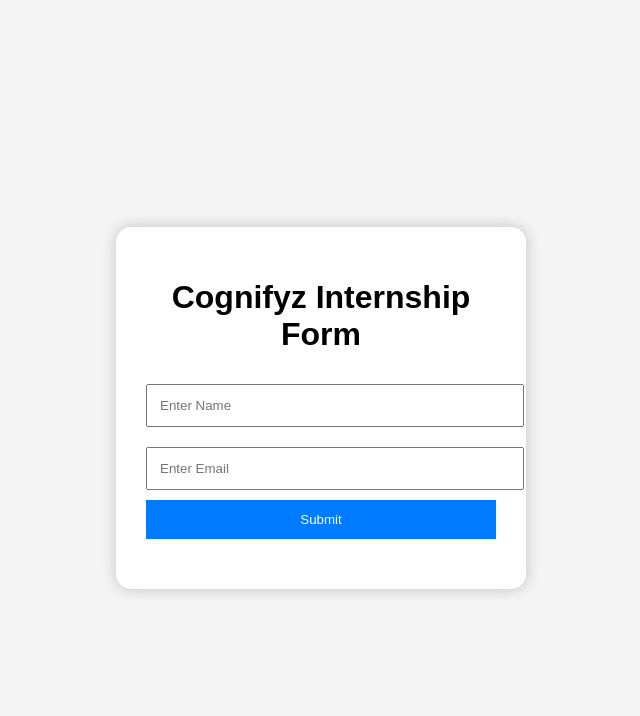
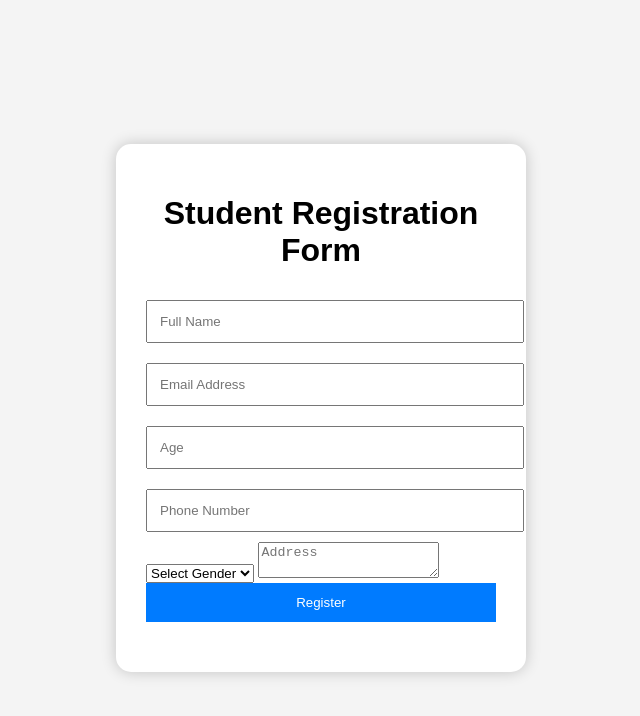
Before and after one commit to yugasriv/web-development-tasks, a plain HTML site: page index.html in a window 1280 px wide. Shown: the whole page, without its empty margins (319-959 px from the left). Drawn offline with Linux system fonts and the light colour scheme.

Commit message:
Update index.html

```diff
--- a/index.html
+++ b/index.html
@@ -1,25 +1,40 @@
 <!DOCTYPE html>
 <html>
 <head>
-    <title>Cognifyz Registration Form</title>
+    <title>Student Registration Form</title>
     <link rel="stylesheet" href="style.css">
 </head>
 <body>
 
 <div class="container">
-    <h1>Cognifyz Internship Form</h1>
 
-    <form id="myForm">
+<h1>Student Registration Form</h1>
 
-        <input type="text" id="name" placeholder="Enter Name" required>
+<form id="myForm">
 
-        <input type="email" id="email" placeholder="Enter Email" required>
+<input type="text" id="name" placeholder="Full Name">
 
-        <button type="submit">Submit</button>
+<input type="email" id="email" placeholder="Email Address">
 
-    </form>
+<input type="number" id="age" placeholder="Age">
 
-    <div id="result"></div>
+<input type="tel" id="phone" placeholder="Phone Number">
+
+<select id="gender">
+    <option value="">Select Gender</option>
+    <option>Male</option>
+    <option>Female</option>
+    <option>Other</option>
+</select>
+
+<textarea id="address" placeholder="Address"></textarea>
+
+<button type="submit">Register</button>
+
+</form>
+
+<div id="result"></div>
+
 </div>
 
 <script src="script.js"></script>
```
